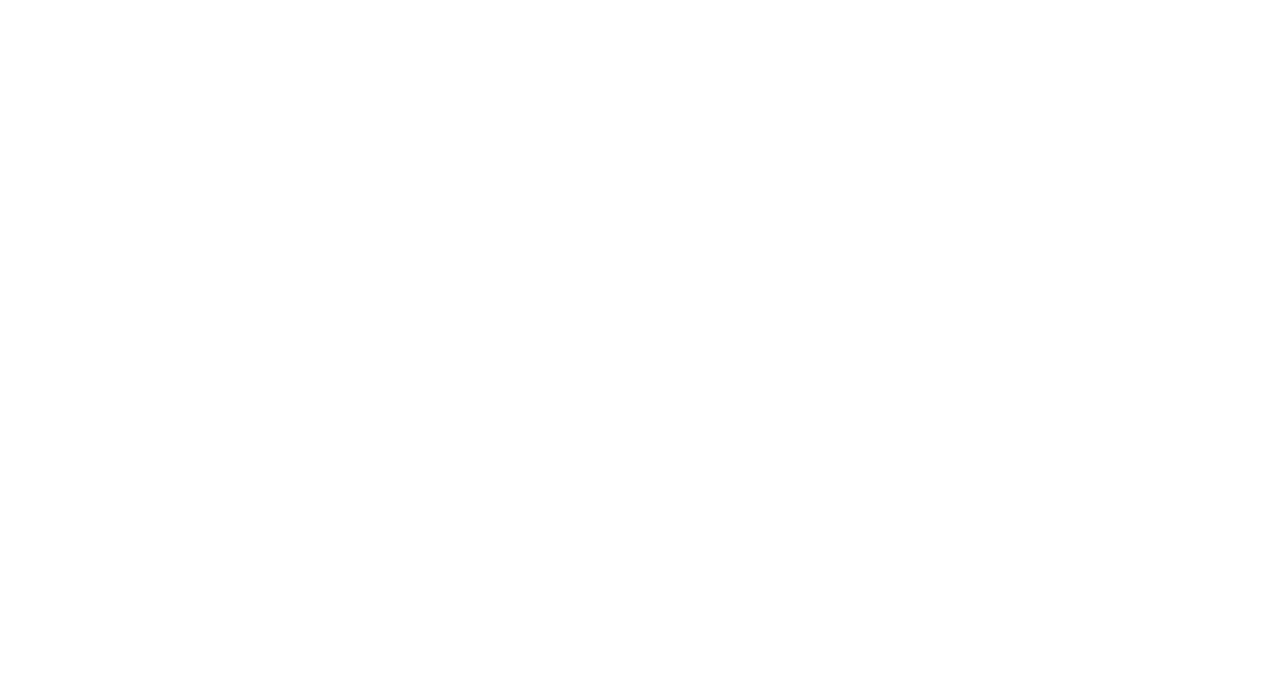
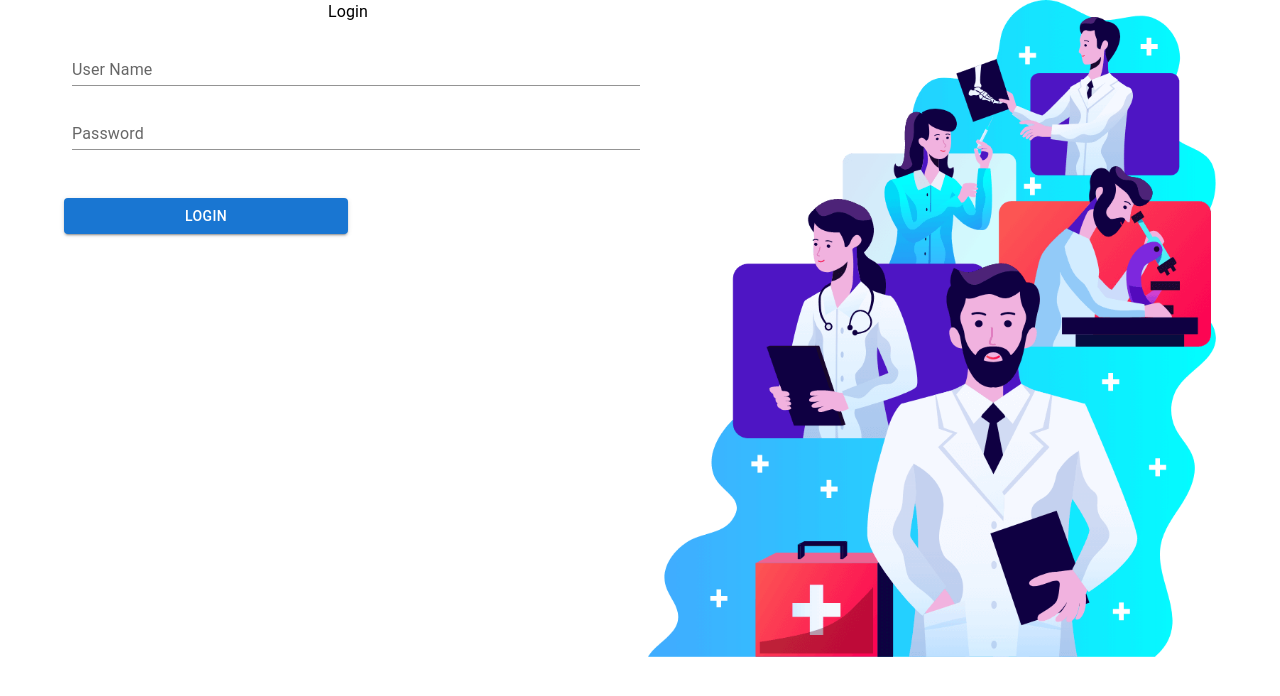
Before and after one commit to Foy5al/dazzling-smile-client-site, a React (Create React App) app: page /login in a window 1280 px wide. Before the commit this address had no page. Shown: the top 696 px of the page. Built offline with nearby package versions, Linux system fonts and the light colour scheme.

Commit message:
login start

```diff
--- a/src/App.js
+++ b/src/App.js
@@ -3,6 +3,7 @@
 import Appointment from './Pages/Appointment/Appointment/Appointment';
 import Home from './Pages/Home/Home/Home';
 import Services from './Pages/Home/Services/Services';
+import Login from './Pages/Login/Login/Login';
 
 function App() {
   return (
@@ -12,8 +13,10 @@
         <Route index element={<Home />} />
         <Route path="services" element={<Services />} />
         <Route path="/appointment" element={<Appointment />} />
+
+        <Route path="/login" element={<Login />} />
       </Routes>
-    </BrowserRouter>
+    </BrowserRouter >
   );
 }
 
--- a/src/Pages/Home/Info/Info.js
+++ b/src/Pages/Home/Info/Info.js
@@ -1,11 +1,16 @@
-import { Grid, Typography } from '@mui/material';
+import { Typography } from '@mui/material';
 import { Container, Box } from '@mui/system';
 import clockIcon from '../../../assets/icons/clock.svg'
 import map from '../../../assets/icons/marker.svg'
 import phone from '../../../assets/icons/phone.svg'
 import React from 'react';
 
-
+const boxStyle = {
+    display: 'flex',
+    justifyContent: 'space-evenly',
+    alignItems: 'center',
+    maxWidth: 320
+}
 
 const Info = () => {
     return (
@@ -13,11 +18,9 @@
             <Container>
                 <Box sx={{ display: 'flex', flexWrap: 'wrap', justifyContent: 'center' }}>
                     <Box item xs={12} md={3}
-                        sx={{ m: 1, p: 2, borderRadius: 5 }}
+                        sx={{ m: 1, p: 2, borderRadius: 2 }}
                         style={{
-                            display: 'flex',
-                            justifyContent: 'space-evenly',
-                            alignItems: 'center',
+                            ...boxStyle,
                             backgroundColor: "#5CE7ED"
                         }}>
 
@@ -37,11 +40,9 @@
                     </Box>
 
                     <Box item xs={12} md={3}
-                        sx={{ m: 1, p: 2, borderRadius: 5 }}
+                        sx={{ m: 1, p: 2, borderRadius: 2 }}
                         style={{
-                            display: 'flex',
-                            justifyContent: 'space-evenly',
-                            alignItems: 'center',
+                            ...boxStyle,
                             backgroundColor: "#3A4256",
                             color: 'white'
                         }}>
@@ -54,17 +55,15 @@
                             </Typography>
 
                             <Typography sx={{ fontSize: 15 }} variant='caption'>
-                                22/A Tejgaon Dhaka
+                                22/A Tejgaon, Dhaka
                             </Typography>
                         </Box>
                     </Box>
 
                     <Box item xs={12} md={3}
-                        sx={{ m: 1, p: 2, borderRadius: 5 }}
+                        sx={{ m: 1, p: 2, borderRadius: 2 }}
                         style={{
-                            display: 'flex',
-                            justifyContent: 'space-evenly',
-                            alignItems: 'center',
+                            ...boxStyle,
                             backgroundColor: "#19D3AE"
                         }}>
                         <Box sx={{ mr: 1 }}>
--- /dev/null
+++ b/src/Pages/Login/Login/Login.js
@@ -0,0 +1,58 @@
+import { Box, Button, Grid, TextField, Typography } from '@mui/material';
+import { Container } from '@mui/system';
+import React, { useState } from 'react';
+import loginImg from '../../../assets/images/login.png';
+
+const Login = () => {
+    const [loginData, setLoginData] = useState({})
+    const handleOnChange = e => {
+        const field = e.target.name;
+        const value = e.target.value;
+        console.log(field, value);
+        const newLoginData = { ...loginData };
+        newLoginData[field] = value;
+        setLoginData(newLoginData);
+    }
+    const handleLoginSubmit = e => {
+
+        e.preventDefault();
+    }
+    return (
+        <Container>
+            <Grid container spacing={2}>
+                <Grid item xs={12} md={6}>
+                    <Typography gutterBottom variant="body1" sx={{ textAlign: 'center' }}>
+                        Login
+                    </Typography>
+                    <form onSubmit={handleLoginSubmit}
+                        style={{ display: 'flex', flexDirection: 'column', justifyContent: 'center' }}>
+
+                        <TextField
+                            onChange={handleOnChange}
+                            sx={{ width: "100%", m: 1 }}
+                            id="standard-basic" label="User Name"
+                            name='user' variant="standard" />
+
+                        <TextField
+                            onChange={handleOnChange}
+                            sx={{ width: "100%", m: 1 }}
+                            id="standard-basic" label="Password"
+                            name="password"
+                            type="password" variant="standard"
+                        />
+
+                        <Box>
+                            <Button type='submit' variant="contained" sx={{ width: '50%', mt: 5 }}>Login</Button>
+                        </Box>
+                    </form>
+                </Grid>
+
+                <Grid item xs={12} md={6}>
+                    <img style={{ width: "100%" }} src={loginImg} alt="login" />
+                </Grid>
+            </Grid>
+        </Container>
+    );
+};
+
+export default Login;
--- a/src/Pages/Shared/Navigation/Navigation.js
+++ b/src/Pages/Shared/Navigation/Navigation.js
@@ -26,7 +26,9 @@
                         <Link to='/'>Doctors Portal</Link>
                     </Typography>
                     <Link to='/appointment'>Appointment</Link>
-                    <Button color="inherit">Login</Button>
+
+                    <Link to='/login'> <Button color="inherit">Login</Button>
+                    </Link>
                 </Toolbar>
             </AppBar>
         </Box>
```
